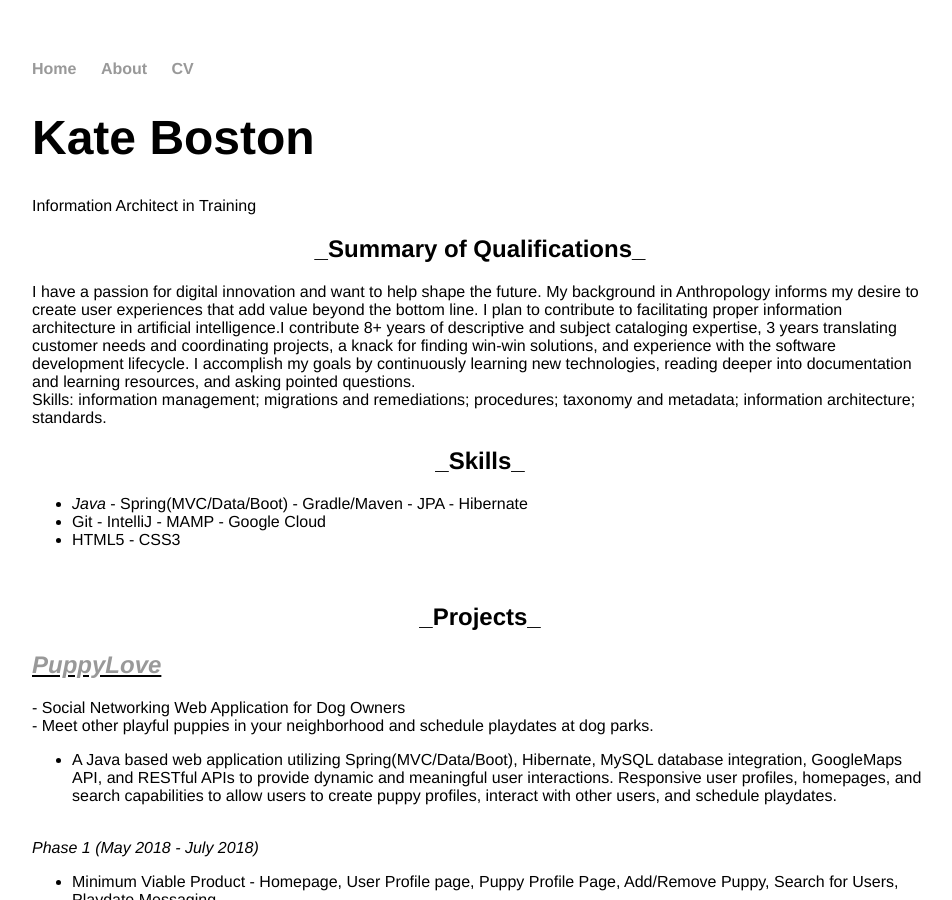
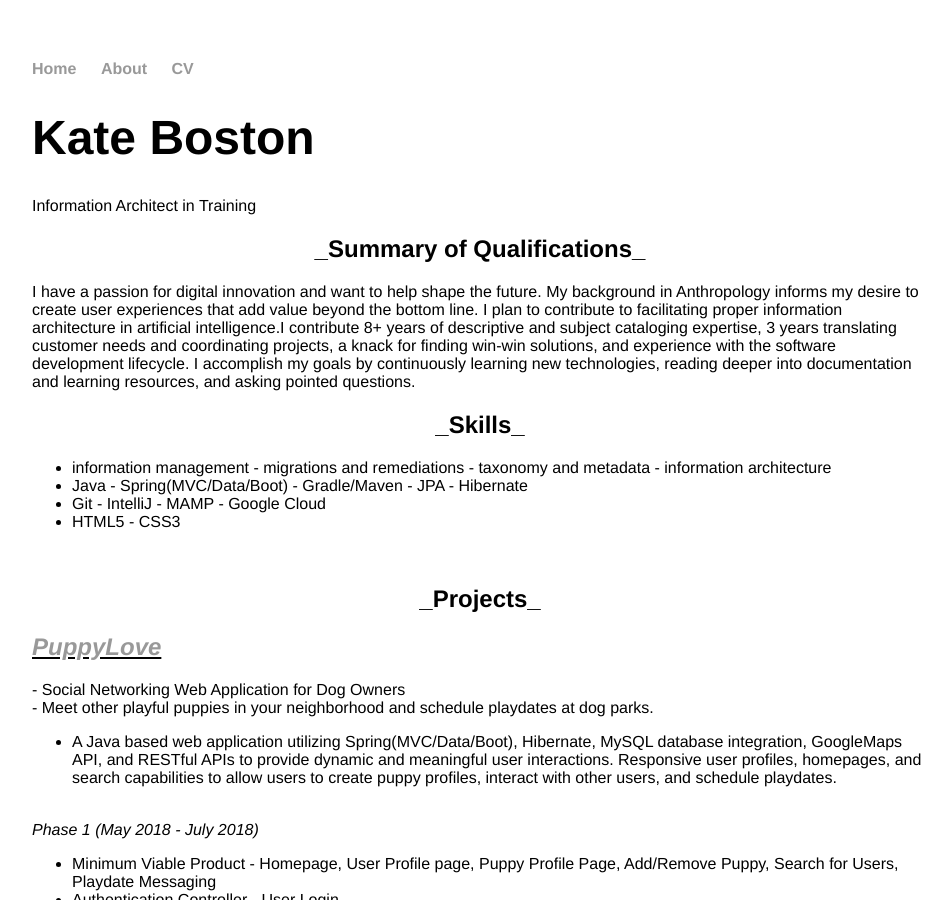
Before and after one commit to ktlnbstn/ktlnbstn.github.io, a Jekyll site: the page built from cv/index.html, in a window 1280 px wide and 900 px high. Shown: the whole window, without its empty margins (160-1112 px from the left). Built offline with Jekyll 4.4.1, drawn with Linux system fonts in a browser that asks for light colours.

Commit message:
move skills to skills section

```diff
--- a/cv/index.html
+++ b/cv/index.html
@@ -17,13 +17,11 @@ customer needs and coordinating projects, a knack for finding win-win solutions,
 with the software development lifecycle. I accomplish my goals by continuously learning new
 technologies, reading deeper into documentation and learning resources, and asking pointed questions. </br>
 
-
-Skills: information management; migrations and remediations; procedures; taxonomy and metadata;
-information architecture; standards. </br>
-
 	<center><h2>_Skills_</h2></center>
 	<ul>
-		<li><em>Java</em> - Spring(MVC/Data/Boot) - Gradle/Maven - JPA - Hibernate</li>
+		<li>information management - migrations and remediations - taxonomy and metadata -
+			information architecture</li>
+		<li>Java - Spring(MVC/Data/Boot) - Gradle/Maven - JPA - Hibernate</li>
 		<li>Git - IntelliJ - MAMP - Google Cloud</li>
 		<li>HTML5 - CSS3</li>
 	</ul></br>
```
